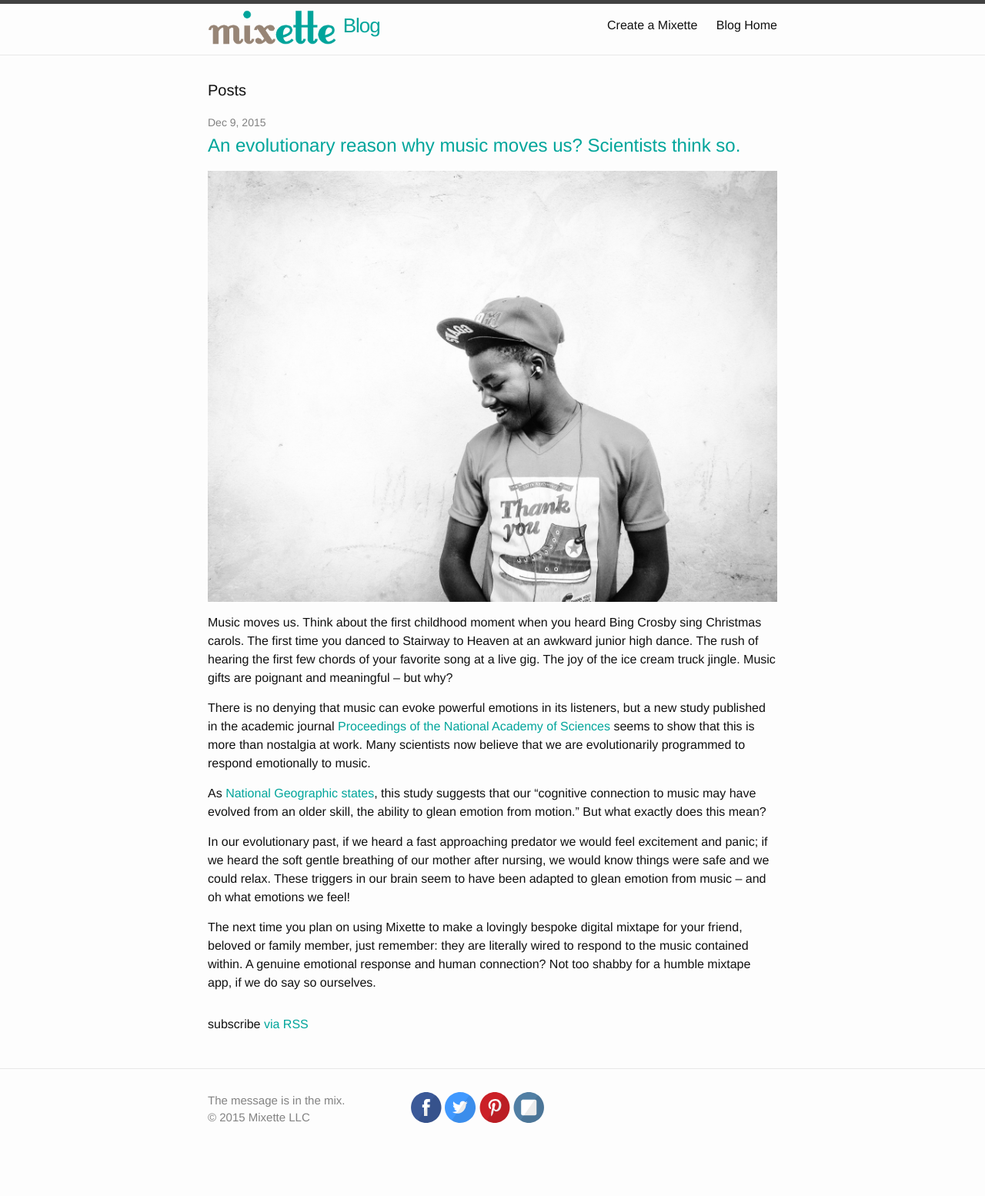
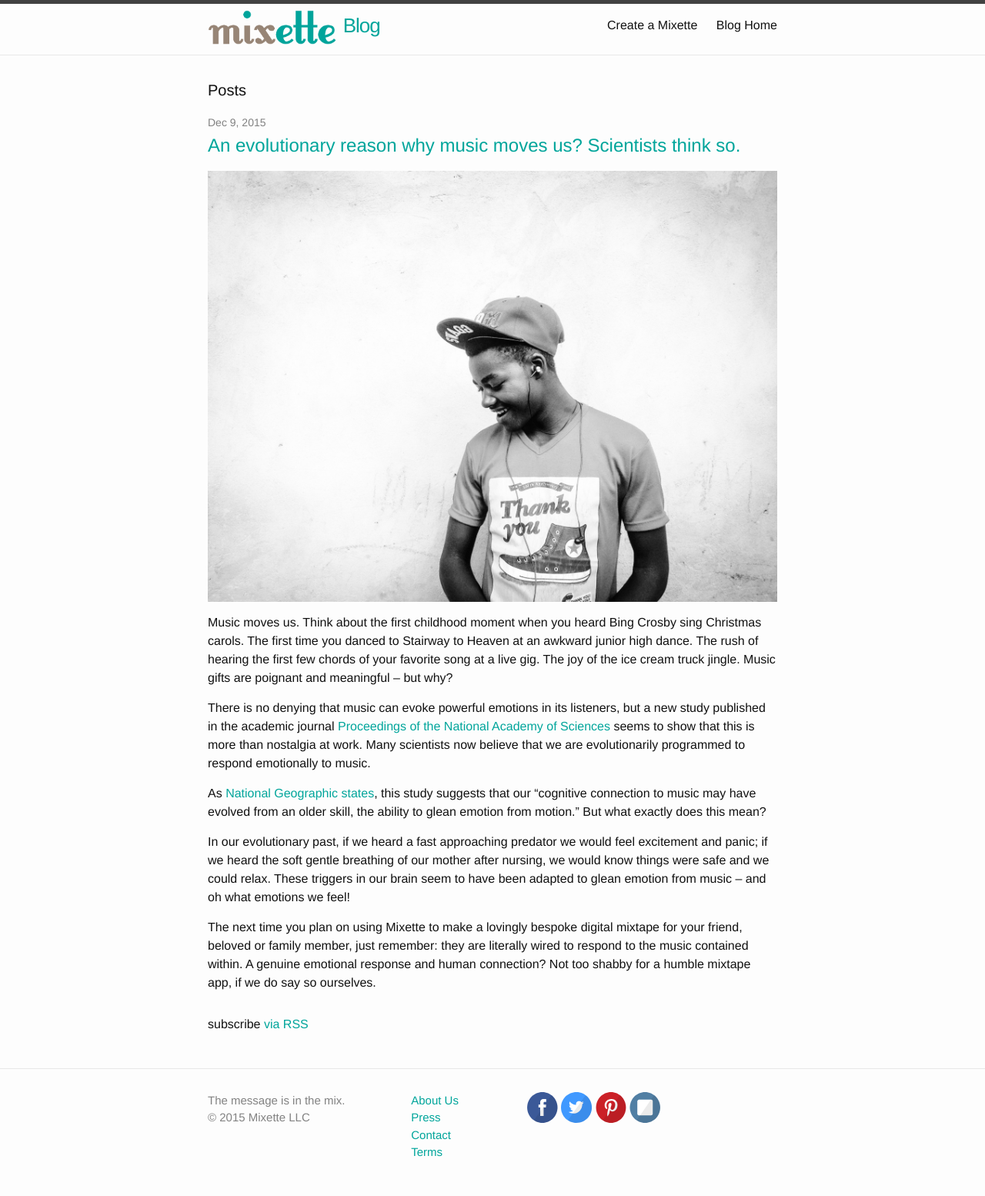
Before and after one commit to MixetteApp/MixetteApp.github.io, a Jekyll site: the page built from index.html, in a window 1280 px wide. Shown: the whole page at 77% size. Built offline with Jekyll 4.4.1, drawn with Linux system fonts in a browser that asks for light colours; before the commit the page ends 1510 px from its top, so only the background shows below that.

Commit message:
Updated header and footer.

```diff
--- a/_includes/footer.html
+++ b/_includes/footer.html
@@ -16,6 +16,17 @@
       </div>
 
       <div class="footer-col  footer-col-2">
+        <ul class="nav-list">
+          <li><a href="https://mixetteapp.com/#/about">About Us</a></li>
+          <li><a href="https://mixetteapp.com/#/press">Press</a></li>
+          <li><a href="mailto:hello@mixetteapp.com">Contact</a></li>
+          <!--li><a href="#" onclick="fby.push(['showForm', '8463']); return false;">Feedback</a></li-->
+          <!--li><a href="https://mixetteapp.com/blog/">Blog</a></li-->
+          <li><a href="https://mixetteapp.com/#/legal">Terms</a></li>
+        </ul>
+      </div>
+
+      <div class="footer-col  footer-col-3">
         <ul class="social-media-list">
           {% if site.github_username %}
           <li>
@@ -74,9 +85,6 @@
         </ul>
       </div>
 
-      <!--div class="footer-col  footer-col-3">
-        <p class="text">{{ site.description }}</p>
-      </div-->
     </div>
 
   </div>
--- a/_includes/header.html
+++ b/_includes/header.html
@@ -3,7 +3,7 @@
   <div class="wrapper">
 
 
-    <a class="site-title" href="{{ site.baseurl }}/">
+    <a class="site-title" href="https://mixetteapp.com">
       <img src="{{ site.url  | prepend: site.baseurl }}/assets/mixette_logo.png" class="logo" /> Blog
     </a>
 
--- a/_sass/_layout.scss
+++ b/_sass/_layout.scss
@@ -114,6 +114,18 @@
     margin-bottom: $spacing-unit / 2;
 }
 
+.nav-list {
+    list-style: none;
+    margin-left: 0;
+    display: inline;
+
+    li {
+        a, a:hover {
+            text-decoration: none;
+        }
+    }
+}
+
 .contact-list,
 .social-media-list {
     list-style: none;
@@ -148,8 +160,8 @@
 }
 
 .footer-col-2 {
-    //width: -webkit-calc(20% - (#{$spacing-unit} / 2));
-    //width:         calc(20% - (#{$spacing-unit} / 2));
+    width: -webkit-calc(20% - (#{$spacing-unit} / 2));
+    width:         calc(20% - (#{$spacing-unit} / 2));
 }
 
 .footer-col-3 {
```
